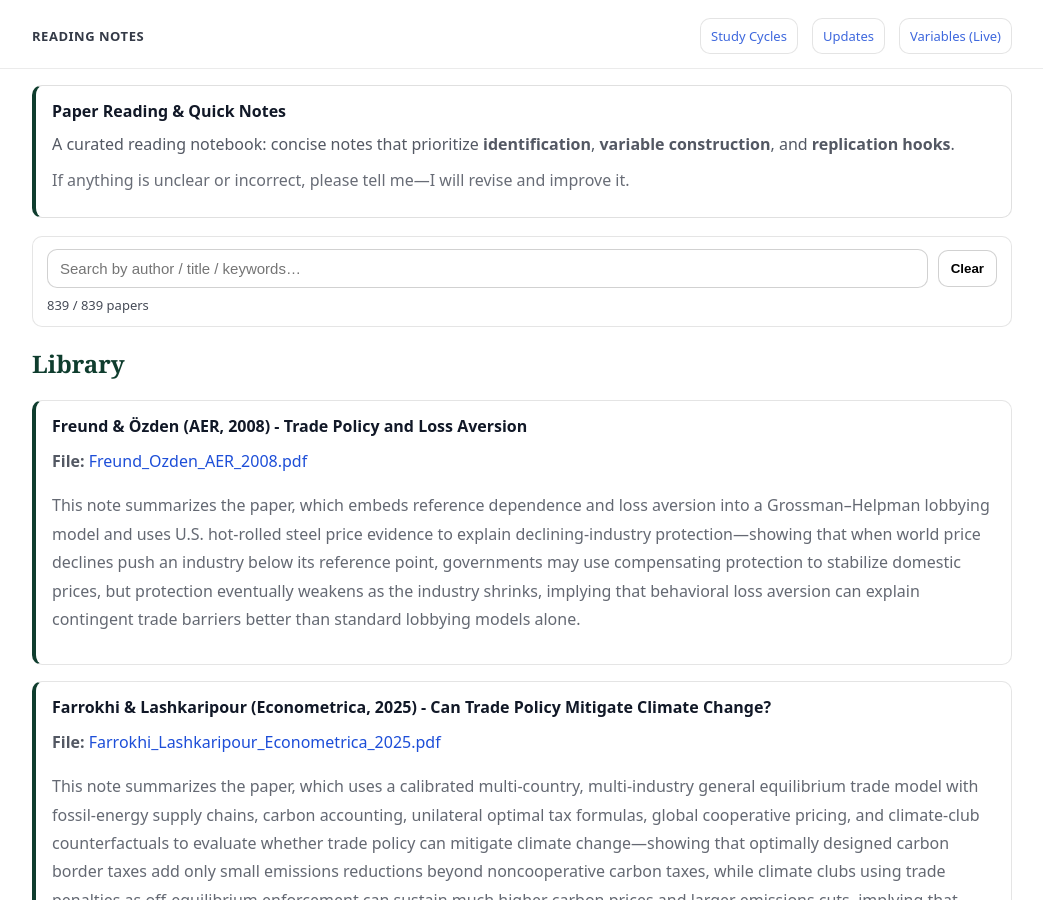
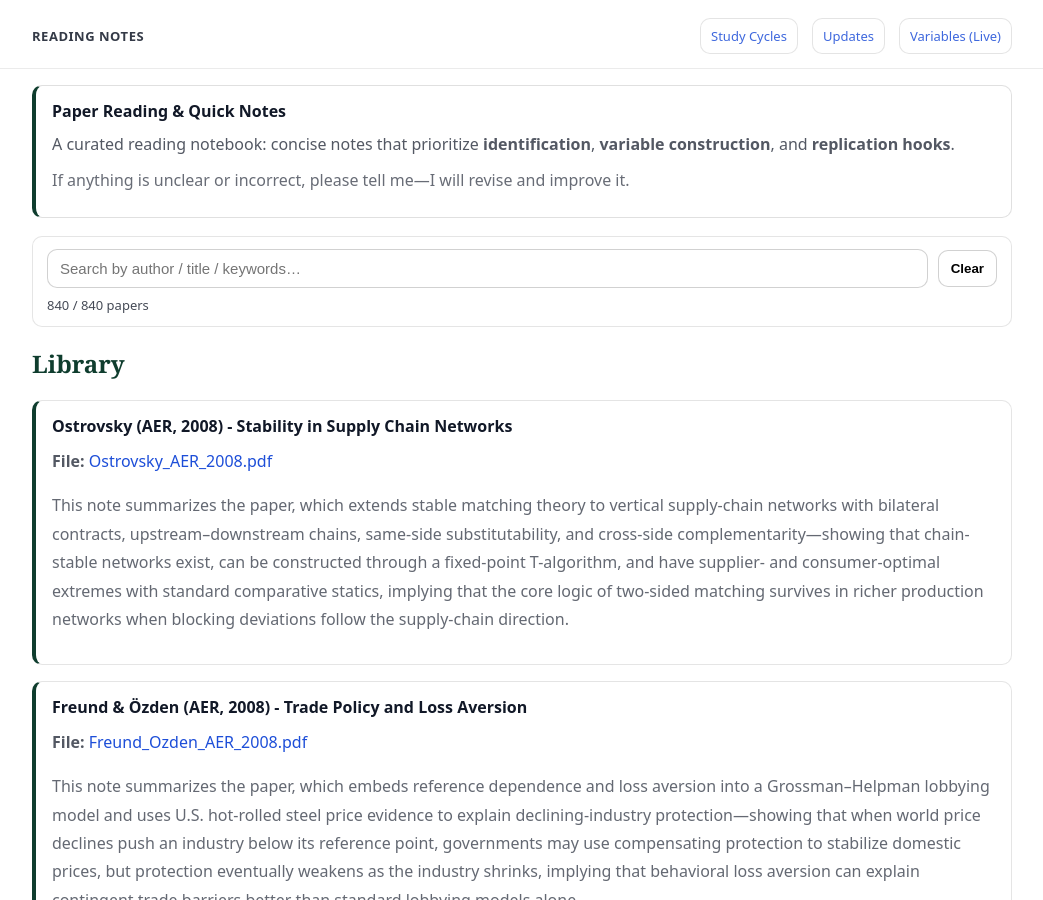
Before and after one commit to yaxinzn/study-archive, a Jekyll site: the page built from reading/index.md, in a window 1280 px wide and 900 px high. Shown: the whole window, without its empty margins (118-1161 px from the left). Built offline with Jekyll 4.4.1, drawn with Linux system fonts in a browser that asks for light colours.

Commit message:
Reading: add/update Ostrovsky_AER_2008.pdf

```diff
--- a/_data/reading.yml
+++ b/_data/reading.yml
@@ -1,3 +1,7 @@
+- title: "Ostrovsky (AER, 2008) - Stability in Supply Chain Networks"
+  file: "Ostrovsky_AER_2008.pdf"
+  desc: "This note summarizes the paper, which extends stable matching theory to vertical supply-chain networks with bilateral contracts, upstream–downstream chains, same-side substitutability, and cross-side complementarity—showing that chain-stable networks exist, can be constructed through a fixed-point T-algorithm, and have supplier- and consumer-optimal extremes with standard comparative statics, implying that the core logic of two-sided matching survives in richer production networks when blocking deviations follow the supply-chain direction."
+
 - title: "Freund & Özden (AER, 2008) - Trade Policy and Loss Aversion"
   file: "Freund_Ozden_AER_2008.pdf"
   desc: "This note summarizes the paper, which embeds reference dependence and loss aversion into a Grossman–Helpman lobbying model and uses U.S. hot-rolled steel price evidence to explain declining-industry protection—showing that when world price declines push an industry below its reference point, governments may use compensating protection to stabilize domestic prices, but protection eventually weakens as the industry shrinks, implying that behavioral loss aversion can explain contingent trade barriers better than standard lobbying models alone."
```
Also changed, not shown: 1 other file.
